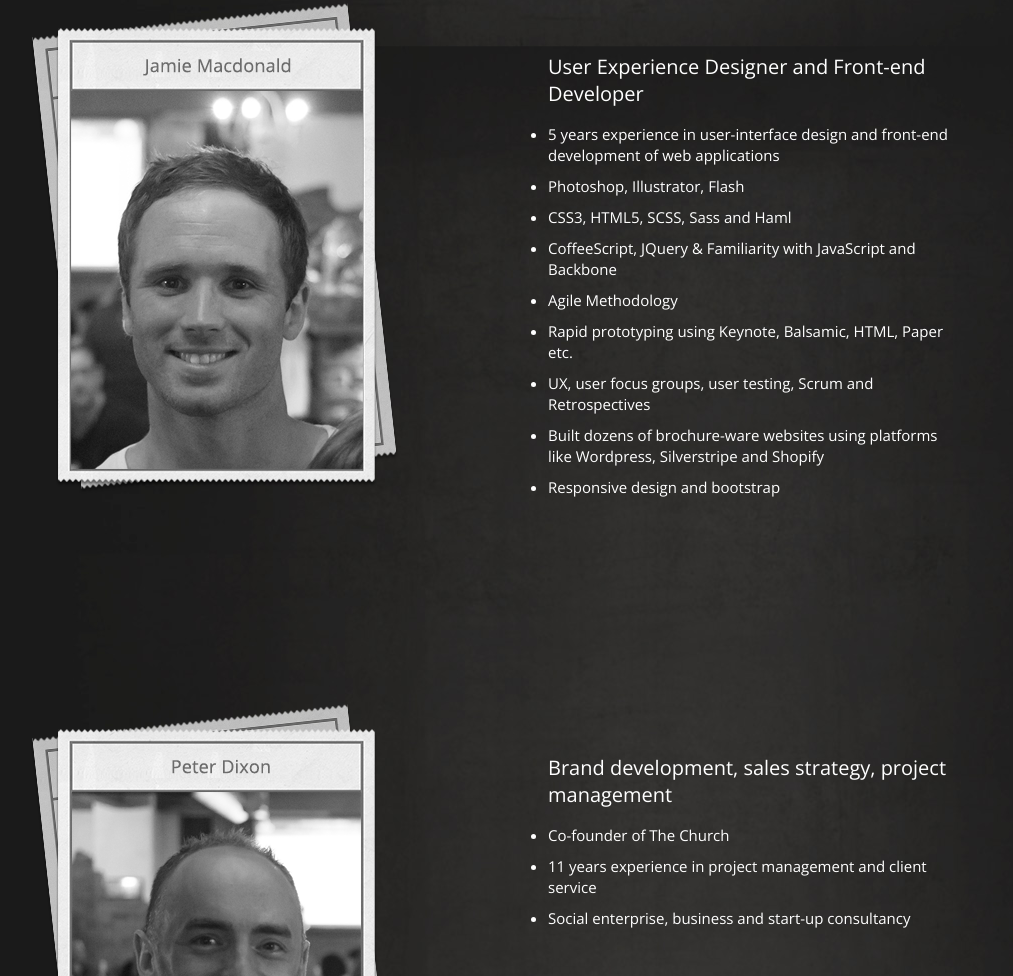
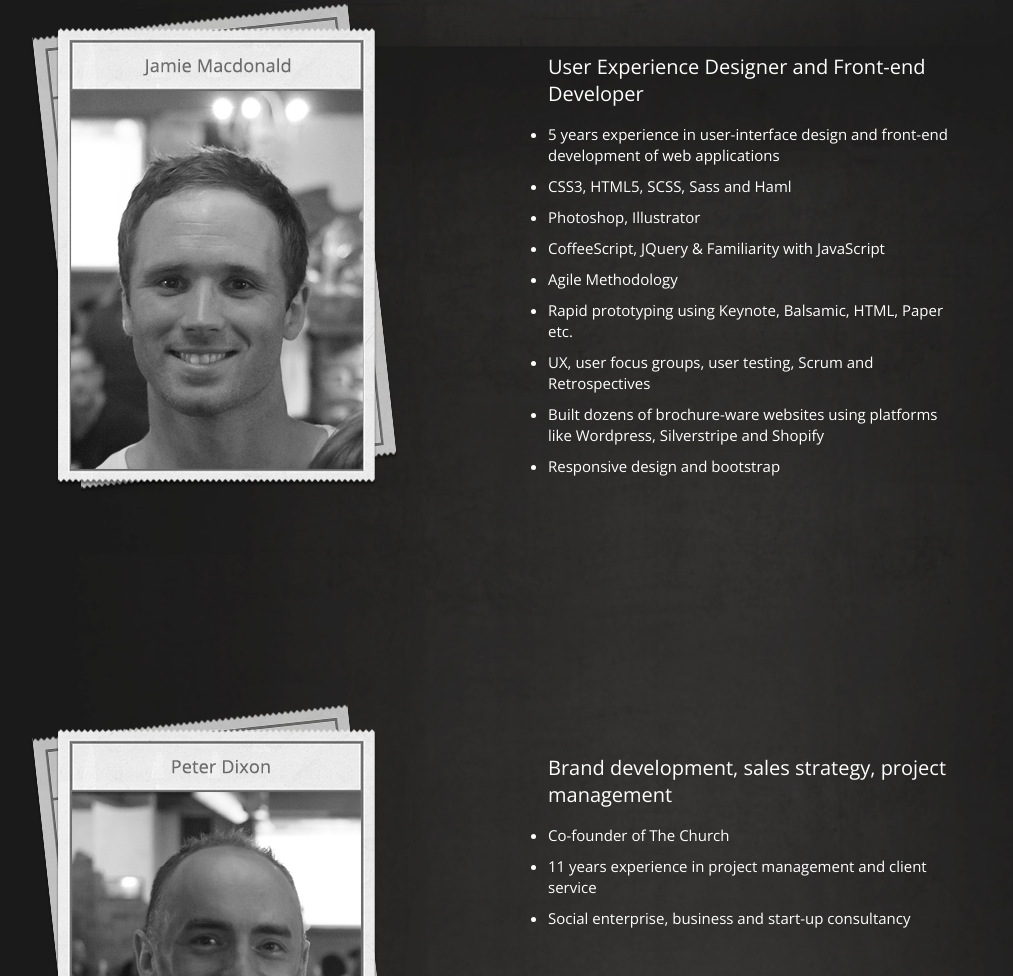
Before and after one commit to jamiearthur/jamiearthur.github.io, a plain HTML site: page index.html in a window 1280 px wide. Shown: the part 3362-4338 px from the top of the page, without its empty margins (111-1124 px from the left). Drawn offline with nearby package versions, Linux system fonts and the light colour scheme.

Commit message:
Copy change

```diff
--- a/index.html
+++ b/index.html
@@ -95,9 +95,9 @@
 					<h2><span><a href="http://www.linkedin.com/in/jamiemacdonald2" title="Jamies Linkedin profile" target="_blank">Jamie MacDonald</a> &mdash; </span>User Experience Designer and Front-end Developer</h2>
 					<ul>
 						<li>5 years experience in user-interface design and front-end development of web applications</li>
-						<li>Photoshop, Illustrator, Flash</li>
 						<li>CSS3, HTML5, SCSS, Sass and Haml</li>
-						<li>CoffeeScript, JQuery &amp; Familiarity with JavaScript and Backbone</li>
+						<li>Photoshop, Illustrator</li>
+						<li>CoffeeScript, JQuery &amp; Familiarity with JavaScript</li>
 						<li>Agile Methodology</li>
 						<li>Rapid prototyping using Keynote, Balsamic, HTML, Paper etc.</li>
 						<li>UX, user focus groups, user testing, Scrum and Retrospectives</li>
```
